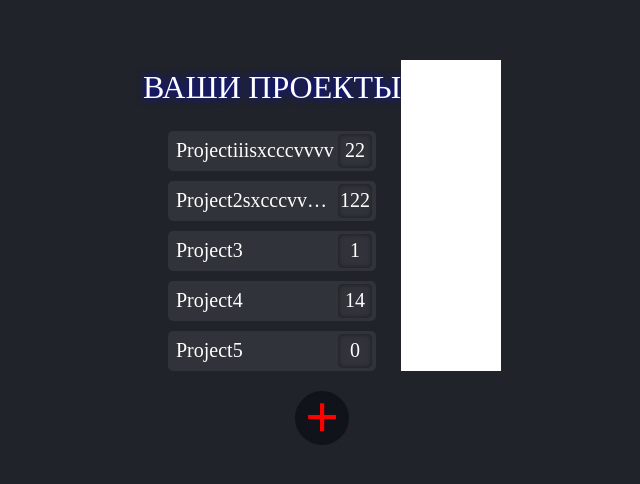
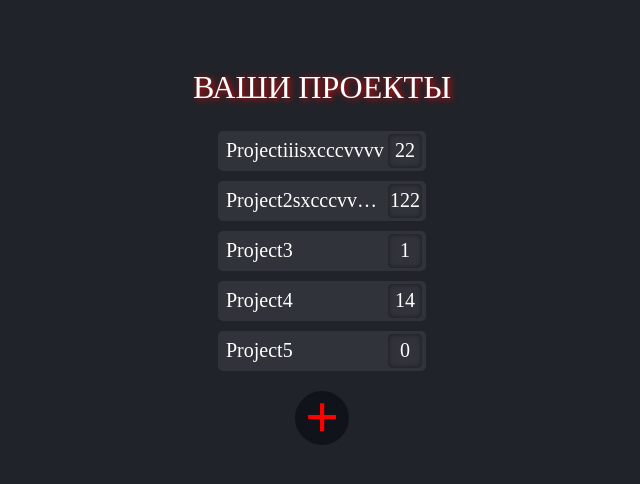
Before and after one commit to Calisthetic/site-constructor-demo-ui, a React (Create React App) app: page /projects in a window 1280 px wide. Shown: the part 148-632 px from the top of the page, without its empty margins (318-958 px from the left). Built offline with nearby package versions, Linux system fonts and the light colour scheme.

Commit message:
Some changes

```diff
--- a/src/pages/Auth.js
+++ b/src/pages/Auth.js
@@ -1,5 +1,5 @@
 import { useRef } from "react";
-import s from "./Pages.module.css";
+import s from "./Auth.module.css";
 
 const Auth = () => {
   const textLoginRef = useRef();
--- /dev/null
+++ b/src/pages/Auth.module.css
@@ -0,0 +1,47 @@
+.background_auth {
+  height: 100vh;
+  width: 100%;
+  display: flex;
+  align-items: center;
+  justify-content: center;
+  background: linear-gradient(45deg, white, black, red, black, white);
+}
+
+.field_back {
+  display: flex;
+  flex-direction: column;
+  align-items: center;
+  padding: 30px;
+
+  background-color: black;
+  border: 2px solid red;
+  box-shadow: 0px 0px 8px 0px rgba(0, 0, 0, 0.2);
+  border-radius: 10px;
+}
+.title {
+  margin-bottom: 5px;
+  color: red;
+  font-weight: bold;
+  font-size: 20px;
+}
+.input {
+  margin: 0px 0px 12px 0px;
+}
+
+.button {
+  height: 30px;
+  width: 120px;
+  background-color: black;
+  display: flex;
+  align-items: center;
+  justify-content: center;
+  border-radius: 10px;
+  border: 2px solid red;
+  transition: 0.25s;
+  cursor: pointer;
+  color: red;
+  font-weight: bold;
+}
+.button:hover {
+  border: 2px solid black;
+}
--- a/src/pages/Projects.js
+++ b/src/pages/Projects.js
@@ -1,23 +1,34 @@
-import s from "./Pages.module.css";
+import { useRef, useState } from "react";
+import s from "./Projects.module.css";
 
 const Projects = () => {
+  const [addOpen, setAddOpen] = useState(false);
+
+  const addProjectButton = useRef();
+  const addProjectField = useRef();
+
   function selectProject() {
     window.location.href = "/main";
   }
   function addProject() {
-    document.getElementById("AddProjectField").style.width === "0px"
-      ? (document.getElementById("AddProjectField").style.width = "200px")
-      : (document.getElementById("AddProjectField").style.width = "0px");
-    document.getElementById("AddProjectField").style.marginLeft === "0px"
-      ? (document.getElementById("AddProjectField").style.marginLeft = "20px")
-      : (document.getElementById("AddProjectField").style.marginLeft = "0px");
+    if (!addOpen) {
+      addProjectField.current.style.width = "214px";
+      addProjectField.current.style.marginLeft = "20px";
+      addProjectButton.current.style.transform = "rotate(45deg)";
+      setAddOpen(!addOpen);
+    } else {
+      addProjectField.current.style.width = "0px";
+      addProjectField.current.style.marginLeft = "0px";
+      addProjectButton.current.style.transform = "rotate(0deg)";
+      setAddOpen(!addOpen);
+    }
   }
 
   return (
     <div className={s.background_projects}>
       <div className={s.projects_field}>
         <div className={s.cages_back}>
-          <div title="Click to edit your project" className={s.titlecage}>
+          <div title="Click to edit your project" className={s.cage_title}>
             ВАШИ ПРОЕКТЫ
           </div>
           <div className={s.cages}>
@@ -53,9 +64,24 @@ const Projects = () => {
             </div>
           </div>
         </div>
-        <div id="AddProjectField" className={s.add_project}></div>
+        <div ref={addProjectField} className={s.add_project}>
+          <div className={s.add_title}>Новый проект</div>
+          <input
+            maxLength="32"
+            placeholder="название проекта"
+            type="text"
+            className={s.add_input_name}
+          ></input>
+          <div className={s.add_button_back}>
+            <div className={s.add_button}>Создать</div>
+          </div>
+        </div>
       </div>
-      <div className={s.add_button} onClick={addProject}>
+      <div
+        className={s.add_open_button}
+        ref={addProjectButton}
+        onClick={addProject}
+      >
         +
       </div>
     </div>
--- a/src/pages/Pages.module.css
+++ b/src/pages/Projects.module.css
@@ -1,55 +1,3 @@
-/* ////////////////////////папапапап */
-/* Auth */
-.background_auth {
-  height: 100vh;
-  width: 100%;
-  display: flex;
-  align-items: center;
-  justify-content: center;
-  background: linear-gradient(45deg, white, black, red, black, white);
-}
-
-.field_back {
-  display: flex;
-  flex-direction: column;
-  align-items: center;
-  padding: 30px;
-
-  background-color: black;
-  border: 2px solid red;
-  box-shadow: 0px 0px 8px 0px rgba(0, 0, 0, 0.2);
-  border-radius: 10px;
-}
-.title {
-  margin-bottom: 5px;
-  color: red;
-  font-weight: bold;
-  font-size: 20px;
-}
-.input {
-  margin: 0px 0px 12px 0px;
-}
-
-.button {
-  height: 30px;
-  width: 120px;
-  background-color: black;
-  display: flex;
-  align-items: center;
-  justify-content: center;
-  border-radius: 10px;
-  border: 2px solid red;
-  transition: 0.25s;
-  cursor: pointer;
-  color: red;
-  font-weight: bold;
-}
-.button:hover {
-  border: 2px solid black;
-}
-
-/* //////////////////////// */
-/* Projects */
 .background_projects {
   height: 100vh;
   width: 100%;
@@ -64,18 +12,11 @@
   display: flex;
   flex-direction: row;
 }
-
-.add_project {
-  background-color: white;
-  width: 100px;
-  transition: 0.25s;
-}
-
-.titlecage {
+.cage_title {
   color: white;
   font-family: "Impact";
   font-size: 32px;
-  text-shadow: rgba(0, 0, 255, 0.9) 0px 0px 9px;
+  text-shadow: rgba(255, 0, 0, 0.9) 2px 1px 6px;
   margin-bottom: 12px;
 }
 
@@ -146,7 +87,7 @@
   overflow: hidden;
 }
 
-.add_button {
+.add_open_button {
   background-color: #101319;
   height: 50px;
   width: 50px;
@@ -162,8 +103,56 @@
   border: 2px solid #101319;
   transition: 0.25s;
   margin-top: 20px;
+  user-select: none;
+  transform: rotate(0deg);
 }
-.add_button:hover {
+.add_open_button:hover {
   border: 2px solid lightgreen;
   color: lime;
 }
+
+.add_project {
+  width: 0px;
+  transition: 0.25s;
+  margin-left: 0px;
+  overflow: hidden;
+  display: flex;
+  flex-direction: column;
+  align-items: center;
+  gap: 10px;
+}
+.add_title {
+  color: white;
+  font-family: "Impact";
+  font-size: 32px;
+  text-shadow: rgba(255, 0, 0, 0.9) 2px 1px 6px;
+  margin-bottom: 12px;
+  word-wrap: nowrap;
+  white-space: nowrap;
+}
+.add_input_name {
+  font-size: 20px;
+  width: calc(100% - 8px);
+  margin-top: 2px;
+  height: 32px;
+}
+.add_button_back {
+  padding: 2px;
+  background-color: red;
+  width: calc(100% - 4px);
+  text-align: center;
+  display: flex;
+  align-items: center;
+}
+.add_button {
+  width: 210px;
+  display: flex;
+  align-items: center;
+  height: 38px;
+  background-color: #303339;
+  cursor: pointer;
+  color: white;
+  font-size: 24px;
+  font-family: sans-serif;
+  text-align: center;
+}
```
